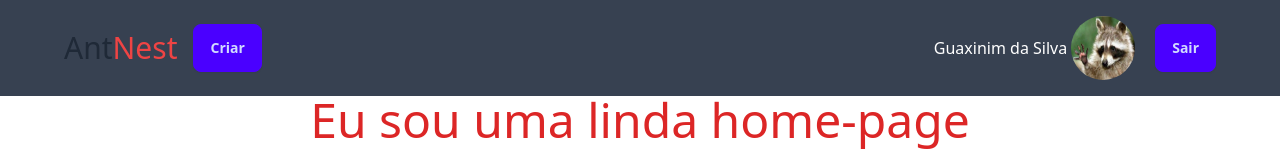
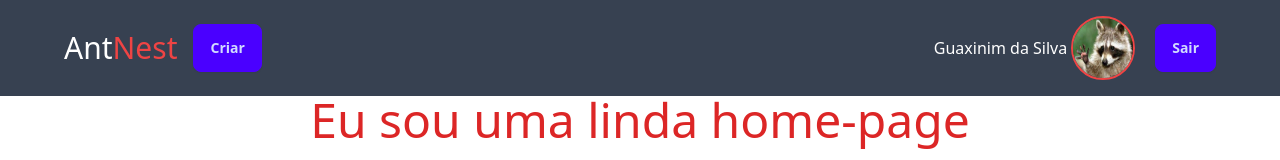
Before and after one commit to Marce1in/Antnest, a React (Vite) app: page /#/ in a window 1280 px wide. Shown: the top 160 px of the page. Built offline with nearby package versions, Linux system fonts and the light colour scheme.

Commit message:
react-moodal

```diff
--- a/package.json
+++ b/package.json
@@ -16,6 +16,7 @@
         "react": "^18.2.0",
         "react-dom": "^18.2.0",
         "react-hook-form": "^7.51.5",
+        "react-modal": "^3.16.1",
         "react-router-dom": "^6.23.1"
     },
     "devDependencies": {
--- a/src/pages/home/Home.jsx
+++ b/src/pages/home/Home.jsx
@@ -5,7 +5,7 @@ export default function Home() {
     <>
       <header className="flex justify-between items-center py-4 px-16 bg-gray-700">
         <div className="flex items-center gap-4">
-          <h1 className="text-3xl">Ant<span className="text-red-500">Nest</span></h1>
+          <h1 className="text-3xl text-white">Ant<span className="text-red-500">Nest</span></h1>
           <button className="mr-5 btn btn-primary">Criar</button>
         </div>
         <nav>
@@ -16,7 +16,7 @@ export default function Home() {
                 <img
                   src="./guaxinim.jpg"
                   alt=""
-                  className="rounded-full w-16 h-16 mr-4"
+                  className="rounded-full w-16 h-16 mr-4 border-2 border-red-500 border-solid"
                 />
               </li>
               <li>
```
Also changed, not shown: 1 other file (tests, documents, lock files or other folders).
